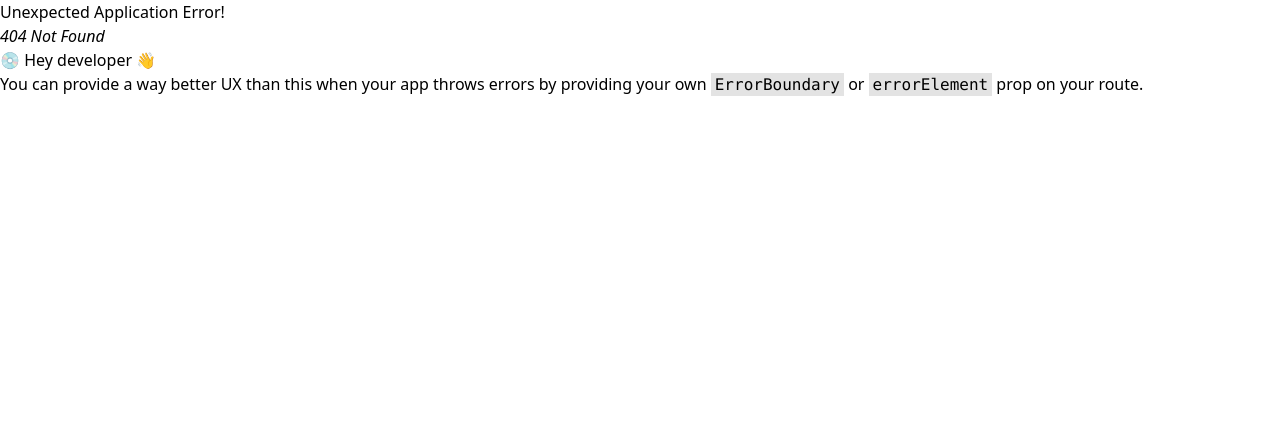
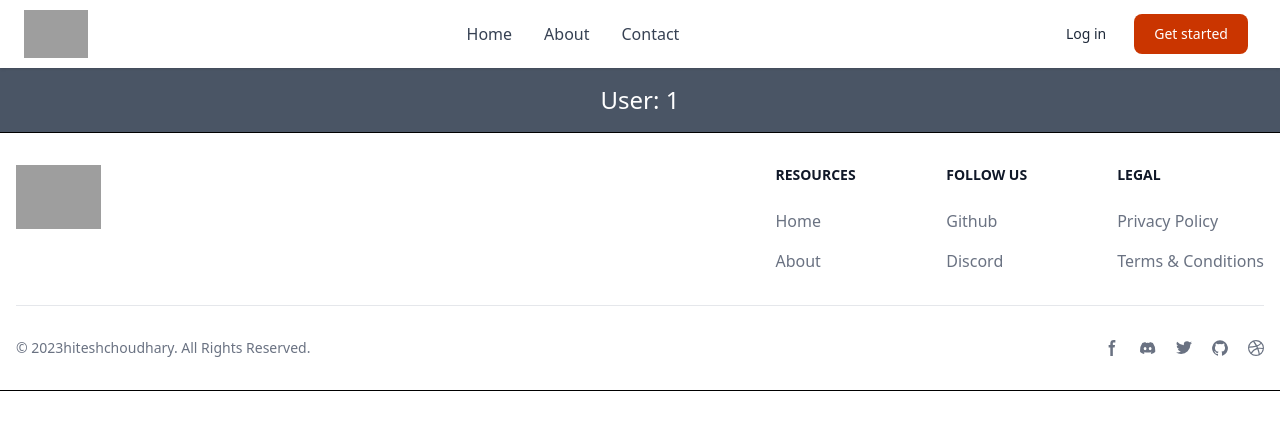
Before and after one commit to theakshaymore/react-ben, a React (Vite) app in the folder 12react-router/: page /user/1 in a window 1280 px wide. Before the commit this address had no page. Shown: the top 430 px of the page. Built offline with nearby package versions, Linux system fonts and the light colour scheme; grey boxes are pictures that could not be loaded.

Commit message:
router-22

```diff
--- /dev/null
+++ b/12react-router/src/components/User/User.jsx
@@ -0,0 +1,16 @@
+import React from "react";
+import { useParams } from "react-router-dom";
+
+function User() {
+  const { userid } = useParams();
+  return (
+    <>
+      <div className="bg-gray-600 text-white text-2xl p-4 text-center">
+        {" "}
+        User: {userid}
+      </div>
+    </>
+  );
+}
+
+export default User;
--- a/12react-router/src/main.jsx
+++ b/12react-router/src/main.jsx
@@ -12,6 +12,7 @@
 import Home from "./components/Home/Home.jsx";
 import About from "./components/About/About.jsx";
 import Contact from "./components/Contact/Contact.jsx";
+import User from "./components/User/User.jsx";
 
 // const router = createBrowserRouter([
 //   {
@@ -40,6 +41,7 @@
       <Route path="" element={<Home />} />
       <Route path="about" element={<About />} />
       <Route path="contact" element={<Contact />} />
+      <Route path="user/:userid" element={<User />} />
     </Route>
   )
 );
```
